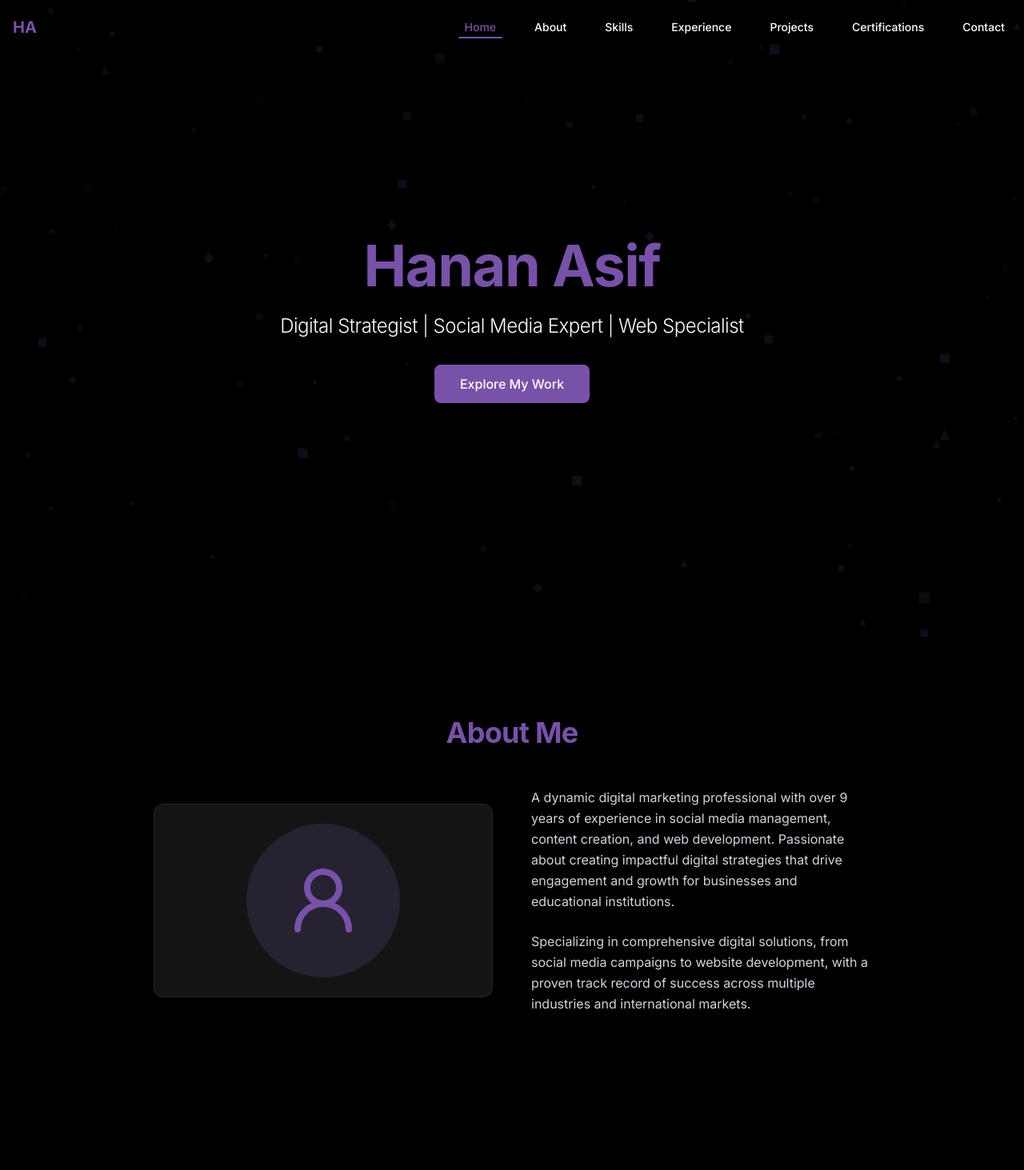
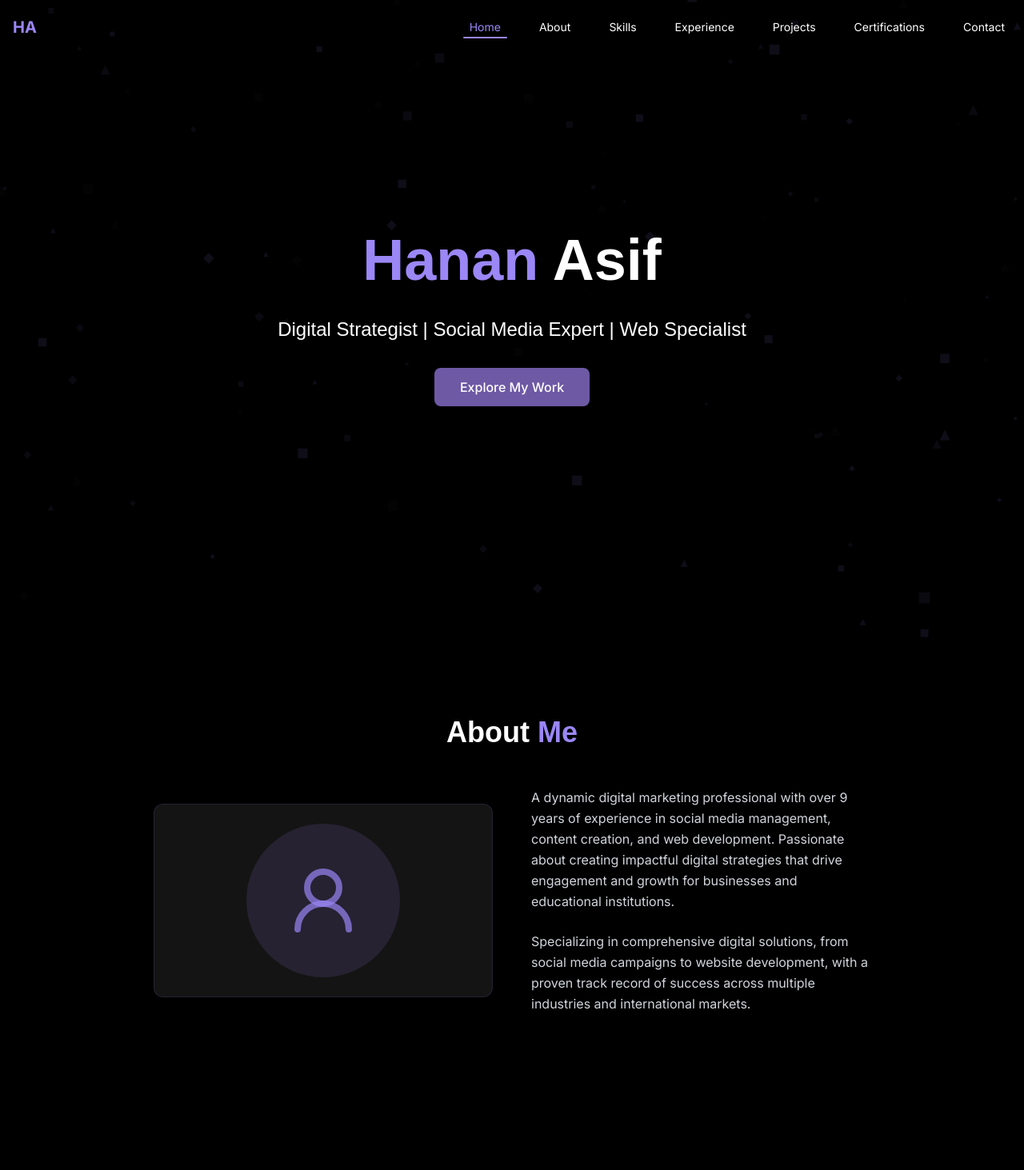
Before and after one commit to thehananasif/HananAsif-Portfolio, a React (Vite) app: page / in a window 1280 px wide. Shown: the top 1463 px of the page at 80% size. Built offline with nearby package versions, Linux system fonts and the light colour scheme.

Commit message:
Reverted to edit edt-ddedd48b-2e73-47d5-920e-c1461d24faaf: "Refactor portfolio UI and content
Update experience years and implement UI enhancements for a sleek, professional portfolio design."

```diff
--- a/src/App.css
+++ b/src/App.css
@@ -13,10 +13,10 @@
   transition: filter 300ms;
 }
 .logo:hover {
-  filter: drop-shadow(0 0 2em rgba(120, 81, 169, 0.7));
+  filter: drop-shadow(0 0 2em rgba(110, 89, 165, 0.7));
 }
 .logo.react:hover {
-  filter: drop-shadow(0 0 2em rgba(120, 81, 169, 0.7));
+  filter: drop-shadow(0 0 2em rgba(110, 89, 165, 0.7));
 }
 
 @keyframes logo-spin {
@@ -52,17 +52,10 @@
 }
 
 ::-webkit-scrollbar-thumb {
-  background: rgba(120, 81, 169, 0.6);
+  background: rgba(110, 89, 165, 0.6);
   border-radius: 4px;
 }
 
 ::-webkit-scrollbar-thumb:hover {
-  background: rgba(120, 81, 169, 0.8);
+  background: rgba(110, 89, 165, 0.8);
 }
-
-/* SF Pro font smoothing */
-body {
-  -webkit-font-smoothing: antialiased;
-  -moz-osx-font-smoothing: grayscale;
-  text-rendering: optimizeLegibility;
-}
--- a/src/components/FloatingText.tsx
+++ b/src/components/FloatingText.tsx
@@ -17,7 +17,7 @@ const FloatingText: React.FC<FloatingTextProps> = ({
 }) => {
   const getAnimationDuration = () => {
     switch (speed) {
-      case 'slow': return 'animation-duration: 4s;';
+      case 'slow': return 'animation-duration: 5s;';
       case 'fast': return 'animation-duration: 2s;';
       default: return 'animation-duration: 3s;';
     }
@@ -29,7 +29,7 @@ const FloatingText: React.FC<FloatingTextProps> = ({
         "animate-float",
         className
       )}
-      style={{ animationDelay: `${Math.random() * 1}s` }}
+      style={{ animationDelay: `${Math.random() * 2}s` }}
     >
       {text && <span style={{ display: 'inline-block' }}>{text}</span>}
       {children}
--- a/src/components/Navbar.tsx
+++ b/src/components/Navbar.tsx
@@ -8,7 +8,6 @@ interface NavbarProps {
 const Navbar: React.FC<NavbarProps> = ({ sections }) => {
   const [activeSection, setActiveSection] = useState('');
   const [isScrolled, setIsScrolled] = useState(false);
-  const [isMobileMenuOpen, setIsMobileMenuOpen] = useState(false);
 
   useEffect(() => {
     const handleScroll = () => {
@@ -48,72 +47,47 @@ const Navbar: React.FC<NavbarProps> = ({ sections }) => {
     if (element) {
       element.scrollIntoView({ behavior: 'smooth' });
     }
-    setIsMobileMenuOpen(false);
   };
 
   return (
     <nav
       className={`fixed top-0 left-0 right-0 z-50 transition-all duration-300 ${
-        isScrolled ? 'bg-black/90 backdrop-blur-md py-3 shadow-lg' : 'bg-transparent py-5'
+        isScrolled ? 'bg-portfolio-dark-purple/80 backdrop-blur-md py-3 shadow-lg' : 'bg-transparent py-5'
       }`}
     >
       <div className="container mx-auto px-4">
         <div className="flex justify-between items-center">
           <div className="text-xl font-bold text-white">
-            <span className="text-[#7851A9]">HA</span>
+            <span className="text-portfolio-light-purple">HA</span>
           </div>
 
-          {/* Desktop menu */}
           <ul className="hidden md:flex space-x-8">
             {sections.map(section => (
               <li key={section.id}>
                 <button
                   onClick={() => scrollToSection(section.id)}
-                  className={`relative px-2 py-1 text-sm font-medium transition-colors duration-300 ${
-                    activeSection === section.id ? 'text-[#7851A9]' : 'text-white hover:text-[#7851A9]'
+                  className={`relative px-2 py-1 text-sm transition-colors duration-300 ${
+                    activeSection === section.id ? 'text-portfolio-light-purple' : 'text-white hover:text-portfolio-light-purple'
                   }`}
                 >
                   {section.title}
                   {activeSection === section.id && (
-                    <span className="absolute bottom-0 left-0 w-full h-0.5 bg-[#7851A9] rounded-full" />
+                    <span className="absolute bottom-0 left-0 w-full h-0.5 bg-portfolio-light-purple rounded-full" />
                   )}
                 </button>
               </li>
             ))}
           </ul>
 
-          {/* Mobile menu button */}
           <div className="md:hidden">
-            <button
-              className="text-white focus:outline-none"
-              onClick={() => setIsMobileMenuOpen(!isMobileMenuOpen)}
-            >
-              <div className={`w-6 h-0.5 bg-white mb-1.5 transition-all duration-300 ${isMobileMenuOpen ? 'transform rotate-45 translate-y-2' : ''}`}></div>
-              <div className={`w-6 h-0.5 bg-white mb-1.5 transition-all duration-300 ${isMobileMenuOpen ? 'opacity-0' : 'opacity-100'}`}></div>
-              <div className={`w-6 h-0.5 bg-white transition-all duration-300 ${isMobileMenuOpen ? 'transform -rotate-45 -translate-y-2' : ''}`}></div>
+            {/* Mobile menu button - can be expanded if needed */}
+            <button className="text-white focus:outline-none">
+              <div className="w-6 h-0.5 bg-white mb-1.5"></div>
+              <div className="w-6 h-0.5 bg-white mb-1.5"></div>
+              <div className="w-6 h-0.5 bg-white"></div>
             </button>
           </div>
         </div>
-
-        {/* Mobile menu */}
-        {isMobileMenuOpen && (
-          <div className="md:hidden mt-4 bg-black/95 py-4 px-2 rounded-lg">
-            <ul className="space-y-4">
-              {sections.map(section => (
-                <li key={section.id}>
-                  <button
-                    onClick={() => scrollToSection(section.id)}
-                    className={`block w-full text-left px-4 py-2 text-sm font-medium rounded-md transition-colors duration-300 ${
-                      activeSection === section.id ? 'bg-[#7851A9]/20 text-[#7851A9]' : 'text-white hover:bg-[#7851A9]/10 hover:text-[#7851A9]'
-                    }`}
-                  >
-                    {section.title}
-                  </button>
-                </li>
-              ))}
-            </ul>
-          </div>
-        )}
       </div>
     </nav>
   );
--- a/src/index.css
+++ b/src/index.css
@@ -36,9 +36,6 @@
     --ring: 260 50% 55%;
 
     --radius: 0.5rem;
-
-    /* Royal Purple for headings */
-    --royal-purple: #7851A9;
   }
 }
 
@@ -52,16 +49,12 @@
   }
 
   body {
-    @apply bg-black text-foreground;
-    font-family: -apple-system, BlinkMacSystemFont, "SF Pro Text", "SF Pro Display", system-ui, sans-serif;
-    -webkit-font-smoothing: antialiased;
-    -moz-osx-font-smoothing: grayscale;
+    @apply bg-black text-foreground font-sans;
+    font-feature-settings: "rlig" 1, "calt" 1;
   }
 
   h1, h2, h3, h4, h5, h6 {
-    font-family: -apple-system, BlinkMacSystemFont, "SF Pro Display", system-ui, sans-serif;
-    @apply font-bold text-[#7851A9];
-    letter-spacing: -0.02em;
+    @apply font-heading font-bold;
   }
 }
 
@@ -117,34 +110,6 @@
     -ms-overflow-style: none;
     scrollbar-width: none;
   }
-
-  /* Modern button styling */
-  .button-modern {
-    @apply bg-[#7851A9] text-white px-8 py-3 rounded-lg transition-all duration-300 font-medium;
-    position: relative;
-    overflow: hidden;
-  }
-
-  .button-modern:hover {
-    @apply transform scale-105;
-    background-color: #8A65BC;
-  }
-
-  .button-modern:active {
-    @apply transform scale-95;
-  }
-
-  /* Main heading style */
-  .main-heading {
-    @apply text-6xl md:text-7xl font-bold;
-    color: #7851A9;
-  }
-
-  /* Section heading style */
-  .section-heading {
-    @apply text-3xl md:text-4xl font-bold mb-12 text-center;
-    color: #7851A9;
-  }
 }
 
 /* Animations */
--- a/src/pages/Index.tsx
+++ b/src/pages/Index.tsx
@@ -231,7 +231,7 @@ const Index = () => {
 
       {/* Scroll Progress Indicator */}
       <div
-        className="fixed top-0 left-0 h-1 bg-[#7851A9] z-50 transition-all duration-300"
+        className="fixed top-0 left-0 h-1 bg-portfolio-light-purple z-50 transition-all duration-300"
         style={{ width: `${scrollProgress * 100}%` }}
       />
 
@@ -243,13 +243,19 @@ const Index = () => {
           {/* Welcome Section */}
           <section id="welcome" className="min-h-screen relative flex items-center justify-center overflow-hidden">
             <div className="absolute inset-0 z-0">
+              {/* Background video would go here */}
               <div className="absolute inset-0 bg-black bg-opacity-90"></div>
             </div>
 
             <div className="container mx-auto px-4 z-10 text-center">
-              <h1 className="main-heading mb-6">
-                Hanan Asif
-              </h1>
+              <FloatingText
+                text=""
+                className="mb-8"
+              >
+                <h1 className="text-5xl md:text-7xl font-bold text-white mb-2">
+                  <span className="text-portfolio-light-purple">Hanan</span> Asif
+                </h1>
+              </FloatingText>
 
               <div className="opacity-0 animate-fade-in" style={{animationDelay: '0.5s', animationFillMode: 'forwards'}}>
                 <h2 className="text-xl md:text-2xl text-white font-light mb-8">
@@ -260,7 +266,7 @@ const Index = () => {
               <div className="opacity-0 animate-fade-in" style={{animationDelay: '1s', animationFillMode: 'forwards'}}>
                 <button
                   onClick={() => document.getElementById('about')?.scrollIntoView({ behavior: 'smooth' })}
-                  className="button-modern"
+                  className="bg-portfolio-purple hover:bg-portfolio-light-purple text-white px-8 py-3 rounded-lg transition-all duration-300 transform hover:scale-105 font-medium"
                 >
                   Explore My Work
                 </button>
@@ -272,15 +278,15 @@ const Index = () => {
           <section id="about" className="py-24 relative bg-black">
             <div className="container mx-auto px-4">
               <div className="max-w-4xl mx-auto">
-                <h2 className="section-heading">
-                  About Me
+                <h2 className="text-3xl md:text-4xl font-bold text-white mb-12 text-center">
+                  About <span className="text-portfolio-light-purple">Me</span>
                 </h2>
 
                 <div className="grid grid-cols-1 md:grid-cols-2 gap-12 items-center">
                   <ThreeDCard className="bg-portfolio-dark-gray/60 rounded-xl overflow-hidden border border-portfolio-purple/20">
                     <div className="p-6 flex items-center justify-center">
                       <div className="w-48 h-48 rounded-full bg-portfolio-purple/20 flex items-center justify-center">
-                        <UserRound className="w-24 h-24 text-[#7851A9]" />
+                        <UserRound className="w-24 h-24 text-portfolio-light-purple/70" />
                       </div>
                     </div>
                   </ThreeDCard>
@@ -302,8 +308,8 @@ const Index = () => {
           {/* Skills Section */}
           <section id="skills" className="py-24 relative bg-black">
             <div className="container mx-auto px-4">
-              <h2 className="section-heading">
-                My Skills
+              <h2 className="text-3xl md:text-4xl font-bold text-white mb-12 text-center">
+                My <span className="text-portfolio-light-purple">Skills</span>
               </h2>
 
               <div className="max-w-6xl mx-auto">
@@ -315,8 +321,8 @@ const Index = () => {
           {/* Experience Section */}
           <section id="experience" className="py-24 relative bg-black">
             <div className="container mx-auto px-4">
-              <h2 className="section-heading">
-                Work Experience
+              <h2 className="text-3xl md:text-4xl font-bold text-white mb-12 text-center">
+                Work <span className="text-portfolio-light-purple">Experience</span>
               </h2>
 
               <div className="max-w-5xl mx-auto">
@@ -328,8 +334,8 @@ const Index = () => {
           {/* Projects Section */}
           <section id="projects" className="py-24 relative bg-black">
             <div className="container mx-auto px-4">
-              <h2 className="section-heading">
-                Featured Projects
+              <h2 className="text-3xl md:text-4xl font-bold text-white mb-12 text-center">
+                Featured <span className="text-portfolio-light-purple">Projects</span>
               </h2>
 
               <div className="max-w-6xl mx-auto">
@@ -345,8 +351,8 @@ const Index = () => {
           {/* Certifications Section */}
           <section id="certifications" className="py-24 relative bg-black">
             <div className="container mx-auto px-4">
-              <h2 className="section-heading">
-                Certifications
+              <h2 className="text-3xl md:text-4xl font-bold text-white mb-12 text-center">
+                <span className="text-portfolio-light-purple">Certifications</span>
               </h2>
 
               <div className="max-w-6xl mx-auto">
@@ -362,8 +368,8 @@ const Index = () => {
           {/* Contact Section */}
           <section id="contact" className="py-24 relative bg-black">
             <div className="container mx-auto px-4">
-              <h2 className="section-heading">
-                Get In Touch
+              <h2 className="text-3xl md:text-4xl font-bold text-white mb-12 text-center">
+                Get In <span className="text-portfolio-light-purple">Touch</span>
               </h2>
 
               <div className="max-w-6xl mx-auto">
@@ -376,7 +382,7 @@ const Index = () => {
           <footer className="py-8 bg-black border-t border-portfolio-purple/20">
             <div className="container mx-auto px-4 text-center">
               <div className="animate-rotate-slow inline-block mb-4">
-                <div className="text-2xl font-bold text-[#7851A9]">HA</div>
+                <div className="text-2xl font-bold text-portfolio-light-purple">HA</div>
               </div>
 
               <p className="text-gray-400 text-sm">
```
